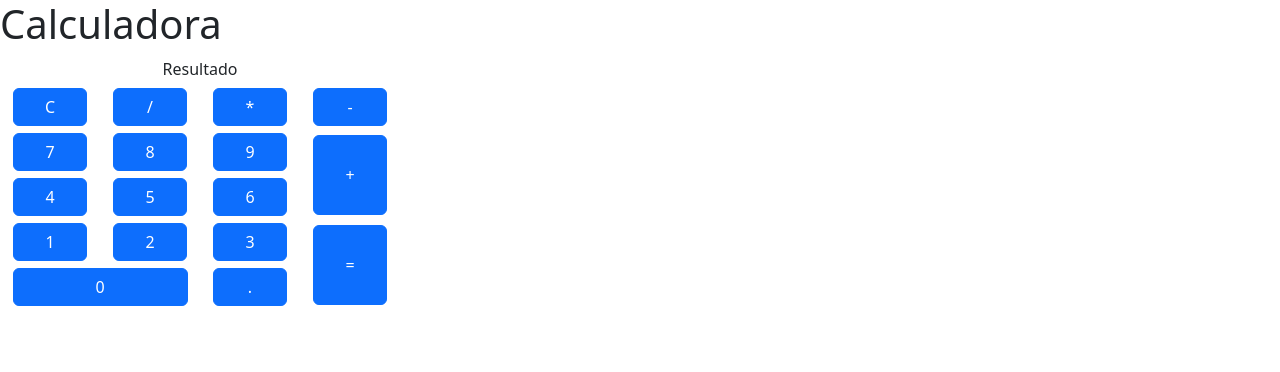
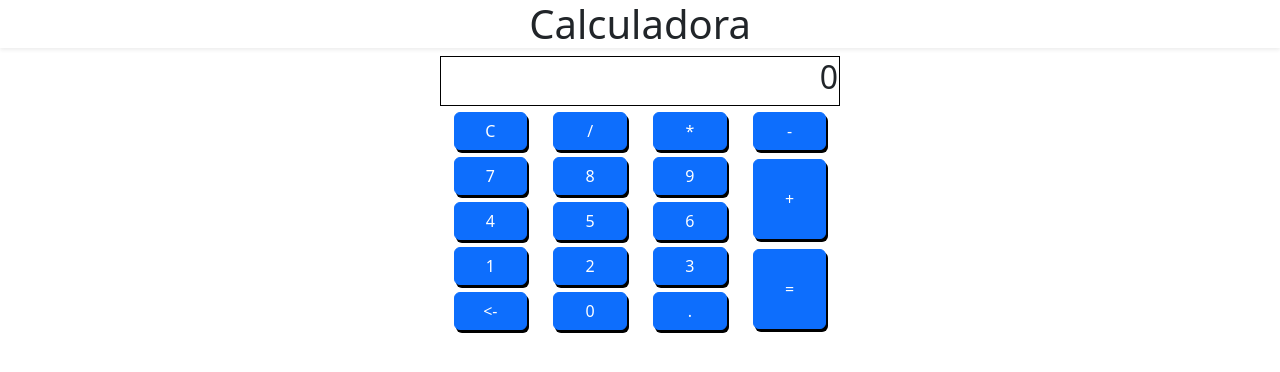
Before and after one commit to AbdielE/calculadora, a React (Vite) app: page / in a window 1280 px wide. Shown: the top 372 px of the page. Built offline with nearby package versions, Linux system fonts and the light colour scheme.

Commit message:
Sombra en botones

```diff
--- a/src/App.css
+++ b/src/App.css
@@ -1,5 +1,10 @@
+.app{
+    text-align: center;
+}
+
 table {
     width: 400px;
+    margin: auto;
 }
 
 td{
@@ -9,4 +14,5 @@ td{
 
 button{
     margin-top: 5px;
+    box-shadow: 2px 3px #000000;
 }
--- a/src/App.jsx
+++ b/src/App.jsx
@@ -2,12 +2,17 @@ import './App.css'
 function App() {
 
   return (
-    <div>
-      <h1>Calculadora</h1>
+    <div className="app">
+      <h1 className="shadow-sm">Calculadora</h1>
       <table>
         {/* Primer fila*/}
         <tr>
-          <td colSpan={4}>Resultado</td>
+          <td colSpan={4} style={{
+            border:"1px solid black",
+            textAlign:"end"
+          }}>
+            <h2>0</h2>
+          </td>
         </tr>
         {/* Segunda fila*/}
         <tr>
@@ -115,10 +120,15 @@ function App() {
         </tr>
         {/* Sexta fila*/}
         <tr>
-          <td colSpan={2}>
+          <td>
             <button type="button"
-            className="btn btn-primary"
-            style={{width: "175px"}}>
+            className="btn btn-primary w-75">
+              {'<-'}
+            </button>
+          </td>
+          <td>
+            <button type="button"
+            className="btn btn-primary w-75">
               0
             </button>
           </td>
```
